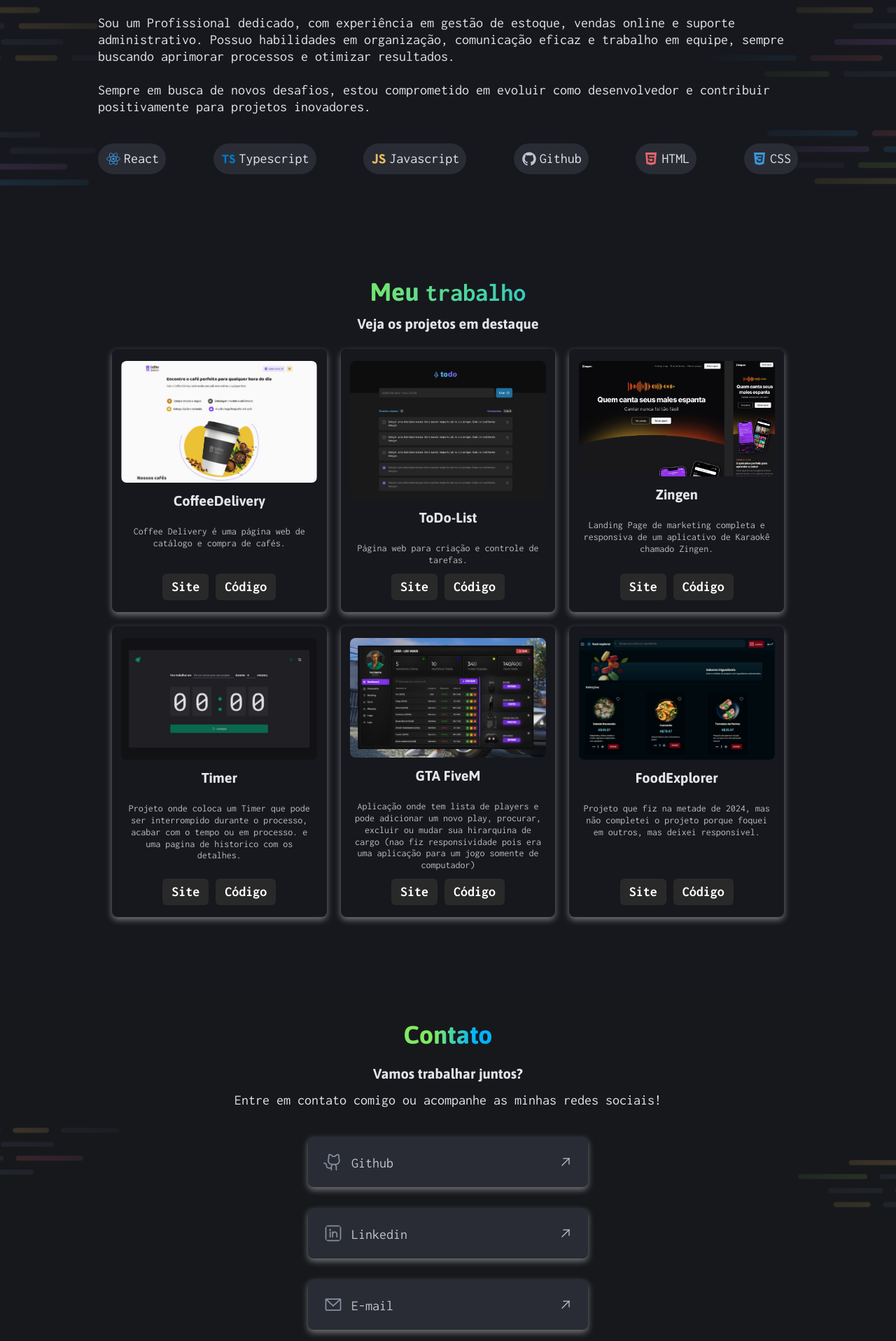
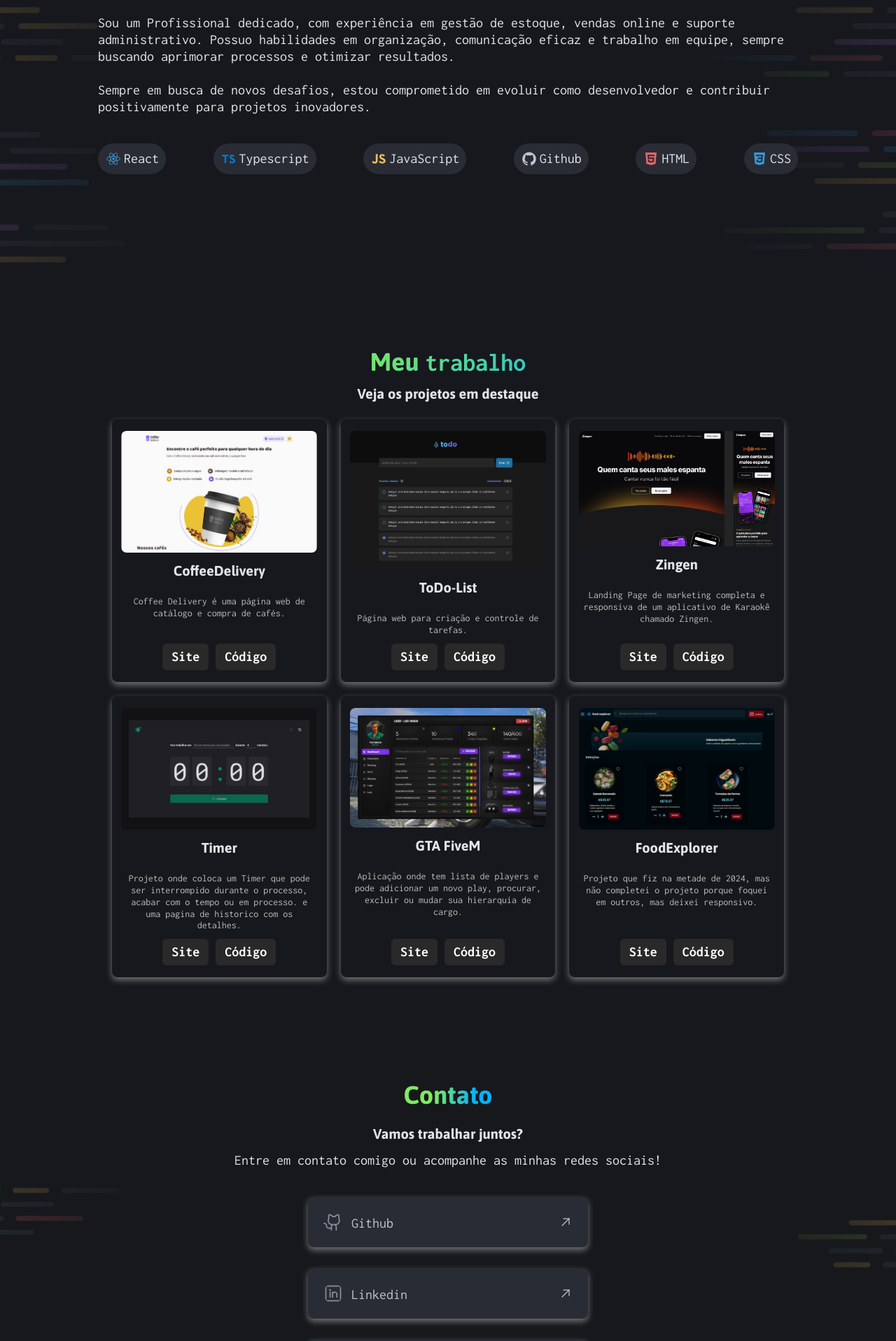
Before and after one commit to KioryFNC/Portfolio-darkmode, a React (Vite) app: page / in a window 1280 px wide. Shown: the part 880-2797 px from the top of the page at 70% size. Built offline with nearby package versions, Linux system fonts and the light colour scheme.

Commit message:
feat: motions in all page

```diff
--- a/src/pages/Home/index.tsx
+++ b/src/pages/Home/index.tsx
@@ -66,12 +66,24 @@ export function Home() {
             Sempre em busca de novos desafios, estou comprometido em evoluir como desenvolvedor e contribuir positivamente para projetos inovadores.
           </p>
           <Element.Skills>
-          <span><img src={React}/> React</span>
-          <span><img src={typescript}/> Typescript</span>
-          <span><img src={javaScript}/> Javascript</span>
-          <span><img src={Github}/> Github</span>
-          <span><img src={HTML}/> HTML</span>
-          <span><img src={CSS}/> CSS</span>
+            {[
+              { img: React, name: 'React'},
+              { img: typescript, name: 'Typescript'},
+              { img: javaScript, name: 'JavaScript'},
+              { img: Github, name: 'Github'},
+              { img: HTML, name: 'HTML'},
+              { img: CSS, name: 'CSS'}
+            ].map((skill, index) => (
+              <motion.span
+                key={skill.name}
+                initial={{ opacity: 0, x: 40, scale: 0.8 }}
+                whileInView={{ opacity: 1, x: 0, scale: 1 }}
+                transition={{ duration: 0.5, delay: index * 0.3 }}
+                viewport={{ once: true }}
+              >
+                <img src={skill.img} /> {skill.name}
+              </motion.span>
+            ))}
           </Element.Skills>
         </Element.About>
       </motion.div>
@@ -88,82 +100,100 @@ export function Home() {
             <h4>Veja os projetos em destaque</h4>
           </div>
           <Element.Project>
-            <ProjectCard
-              image={CoffeeDelivery}
-              title='CoffeeDelivery'
-              description='Coffee Delivery é uma página web de catálogo e compra de cafés.'
-              siteLink='https://coffee-delivery-nu-liard.vercel.app/'
-              codeLink='https://github.com/KioryFNC/coffeeDelivery'
-            />
-            <ProjectCard
-              image={ToDo}
-              title='ToDo-List'
-              description='Página web para criação e controle de tarefas.'
-              siteLink='https://todo-list-lilac-phi.vercel.app/'
-              codeLink='https://github.com/KioryFNC/todoList'
-            />
-            <ProjectCard
-              image={Zingen}
-              title='Zingen'
-              description='Landing Page de marketing completa e responsiva de um aplicativo de Karaokê chamado Zingen.'
-              siteLink='https://zingen-responsive.vercel.app/'
-              codeLink='https://github.com/KioryFNC/zingenResponsive'
-            />
-            <ProjectCard
-              image={Timer}
-              title='Timer'
-              description='Projeto onde coloca um Timer que pode ser interrompido durante o processo, acabar com o tempo ou em processo. e uma pagina de historico com os detalhes.'
-              siteLink='https://timer-ig-three.vercel.app/'
-              codeLink='https://github.com/KioryFNC/IgniteTimer'
-            />
-            <ProjectCard
-              image={GTA}
-              title='GTA FiveM'
-              description='Aplicação onde tem lista de players e pode adicionar um novo play, procurar, excluir ou mudar sua hirarquina de cargo (nao fiz responsividade pois era uma aplicação para um jogo somente de computador)'
-              siteLink='https://five-m-six.vercel.app/'
-              codeLink='https://github.com/KioryFNC/stydyingFiveM'
-            />
-            <ProjectCard
-              image={FoodExplorer}
-              title='FoodExplorer'
-              description='Projeto que fiz na metade de 2024, mas não completei o projeto porque foquei em outros, mas deixei responsivel.'
-              siteLink='https://food-explorer-front-refactored.vercel.app/'
-              codeLink='https://github.com/KioryFNC/foodExplorerFrontRefactored'
-            />
+          {[
+            { image: CoffeeDelivery,
+              title: 'CoffeeDelivery',
+              description: 'Coffee Delivery é uma página web de catálogo e compra de cafés.',
+              siteLink: 'https://coffee-delivery-nu-liard.vercel.app/',
+              codeLink: 'https://github.com/KioryFNC/coffeeDelivery'
+            },
+            { image: ToDo,
+              title: 'ToDo-List',
+              description: 'Página web para criação e controle de tarefas.',
+              siteLink: 'https://todo-list-lilac-phi.vercel.app/',
+              codeLink: 'https://github.com/KioryFNC/todoList'
+            },
+            { image: Zingen,
+              title: 'Zingen',
+              description: 'Landing Page de marketing completa e responsiva de um aplicativo de Karaokê chamado Zingen.',
+              siteLink: 'https://zingen-responsive.vercel.app/',
+              codeLink: 'https://github.com/KioryFNC/zingenResponsive'
+            },
+            { image: Timer,
+              title: 'Timer',
+              description: 'Projeto onde coloca um Timer que pode ser interrompido durante o processo, acabar com o tempo ou em processo. e uma pagina de historico com os detalhes.',
+              siteLink: 'https://timer-ig-three.vercel.app/',
+              codeLink: 'https://github.com/KioryFNC/IgniteTimer'
+            },
+            { image: GTA,
+              title: 'GTA FiveM',
+              description: 'Aplicação onde tem lista de players e pode adicionar um novo play, procurar, excluir ou mudar sua hierarquia de cargo.',
+              siteLink: 'https://five-m-six.vercel.app/',
+              codeLink: 'https://github.com/KioryFNC/stydyingFiveM'
+            },
+            { image: FoodExplorer,
+              title: 'FoodExplorer',
+              description: 'Projeto que fiz na metade de 2024, mas não completei o projeto porque foquei em outros, mas deixei responsivo.',
+              siteLink: 'https://food-explorer-front-refactored.vercel.app/',
+              codeLink: 'https://github.com/KioryFNC/foodExplorerFrontRefactored'
+            },
+            ].map((project, index) => (
+              <motion.div
+                key={project.title}
+                initial={{ opacity: 0, y: 20 }}
+                whileInView={{ opacity: 1, y: 0 }}
+                transition={{ duration: 0.8, delay: index * 0.2 }}
+                viewport={{ once: true }}
+              >
+                <ProjectCard {...project} />
+              </motion.div>
+          ))
+        }
           </Element.Project>
         </Element.MyProjects>
       </motion.div>
-      <motion.div
-        initial={{ opacity: 0, scale: 0.9 }}
-        whileInView={{ opacity: 1, scale: 1 }}
-        transition={{ duration: 0.8 }}
-        viewport={{ once: true }}
-      >
+
         <Element.Contact>
-          <div className='informations'>
+          <motion.div
+            className='informations'
+            initial={{ opacity: 0, y: 30, scale: 0.8 }}
+            whileInView={{ opacity: 1, y: 0, scale: 1 }}
+            transition={{ duration: 0.6 }}
+            viewport={{ once: true }}
+            style={{ textAlign: "center" }}
+          >
             <h3>Contato</h3>
             <h4>Vamos trabalhar juntos?</h4>
             <span>Entre em contato comigo ou acompanhe as minhas redes sociais!</span>
-          </div>
-          <Element.ContactCards>
-            <ContactCard
-              image={GithubLogo}
-              title='Github'
-              link='https://github.com/KioryFNC'
-            />
-            <ContactCard
-              image={LinkedinLogo}
-              title='Linkedin'
-              link='https://www.linkedin.com/in/yuri-barros-luz-014010258/'
-            />
-            <ContactCard
-              image={EmailLogo}
-              title='E-mail'
-              link='mailto:yuri.barros.luz.familia@gmail.com'
-            />
-          </Element.ContactCards>
+          </motion.div>
+
+          <motion.div
+            initial={{ opacity: 0, scale: 0.8 }}
+            whileInView={{ opacity: 1, scale: 1 }}
+            transition={{ duration: 0.6 }}
+            viewport={{ once: true }}
+            style={{ width: "100%", display: "flex", justifyContent: "center" }}
+          >
+            <Element.ContactCards>
+              {[
+                { image: GithubLogo, title: 'Github', link: 'https://github.com/KioryFNC'},
+                { image: LinkedinLogo, title: 'Linkedin', link: 'https://www.linkedin.com/in/yuri-barros-luz-014010258/'},
+                { image: EmailLogo, title: 'E-mail', link: 'mailto:yuri.barros.luz.familia@gmail.com'},
+              ].map((contact, index) => (
+                <motion.div
+                  key={contact.title}
+                  initial={{ opacity: 0, y: 20 }}
+                  whileInView={{ opacity: 1, y: 0 }}
+                  transition={{ duration: 0.5, delay: index * 0.2 }}
+                  viewport={{ once: true }}
+                  style={{ width: "100%", display: "flex", justifyContent: "center" }}
+                >
+                  <ContactCard {...contact} />
+                </motion.div>
+              ))}
+            </Element.ContactCards>
+          </motion.div>
         </Element.Contact>
-      </motion.div>
     </Element.Root>
   )
 }
--- a/src/pages/Home/styles.ts
+++ b/src/pages/Home/styles.ts
@@ -91,7 +91,7 @@ export const Skills = styled.div`
   justify-content: space-between;
   text-align: center;
   flex-wrap: wrap;
-  margin-top: 4rem;
+  margin: 4rem 0 10rem 0;
   gap: 1rem;
   user-select: none;
 
@@ -171,6 +171,7 @@ export const Project = styled.div`
 export const Contact = styled.div.attrs({ id: 'contact'})`
   width: 100vw;
   margin-left: calc(-50vw + 50%);
+  margin-bottom: 15rem;
   position: relative;
   display: flex;
   flex-direction: column;
```
